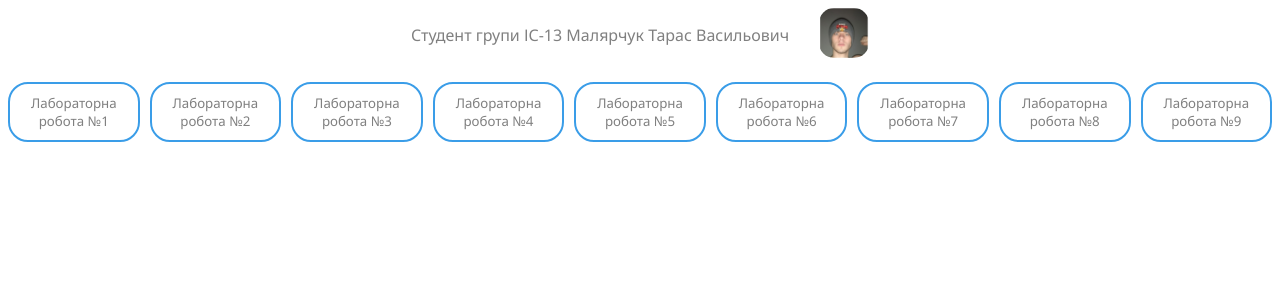
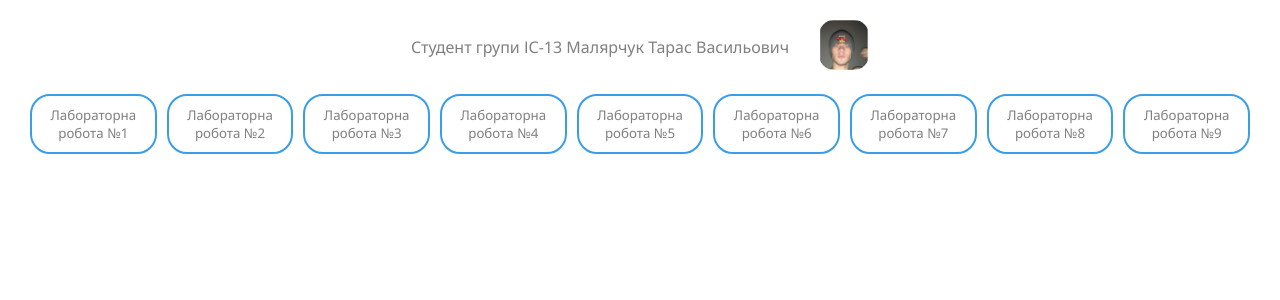
Before and after one commit to tarasmal/web-report-app, a React (Create React App) app: page / in a window 1280 px wide. Shown: the top 300 px of the page. Built offline with nearby package versions, Linux system fonts and the light colour scheme.

Commit message:
chores: body margins

```diff
--- a/src/App.tsx
+++ b/src/App.tsx
@@ -1,8 +1,9 @@
 import React from 'react';
 import NavigationBar from "./components/organisms/NavigationBar";
 import Flex from "./components/atoms/Flex";
-import Credentials from "./components/molecules/Credentials";
+import Credentials from "./components/organisms/Credentials";
 import content from './content.json'
+import './styles.css'
 
 function App() {
   return (
--- /dev/null
+++ b/src/styles.css
@@ -0,0 +1,3 @@
+body{
+    margin: 20px 30px 0px 30px
+}
```
Also changed, not shown: src/components/organisms/Sidebar.tsx (added, +11 -0 lines), src/components/organisms/Credentials.tsx (renamed from src/components/molecules/Credentials.tsx).
